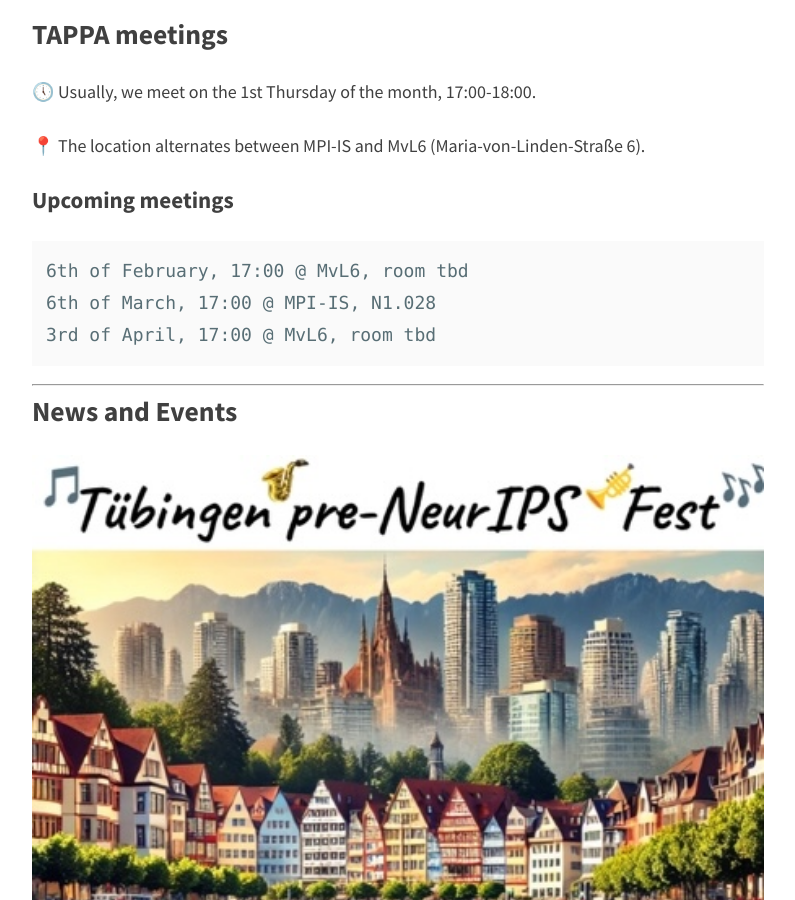
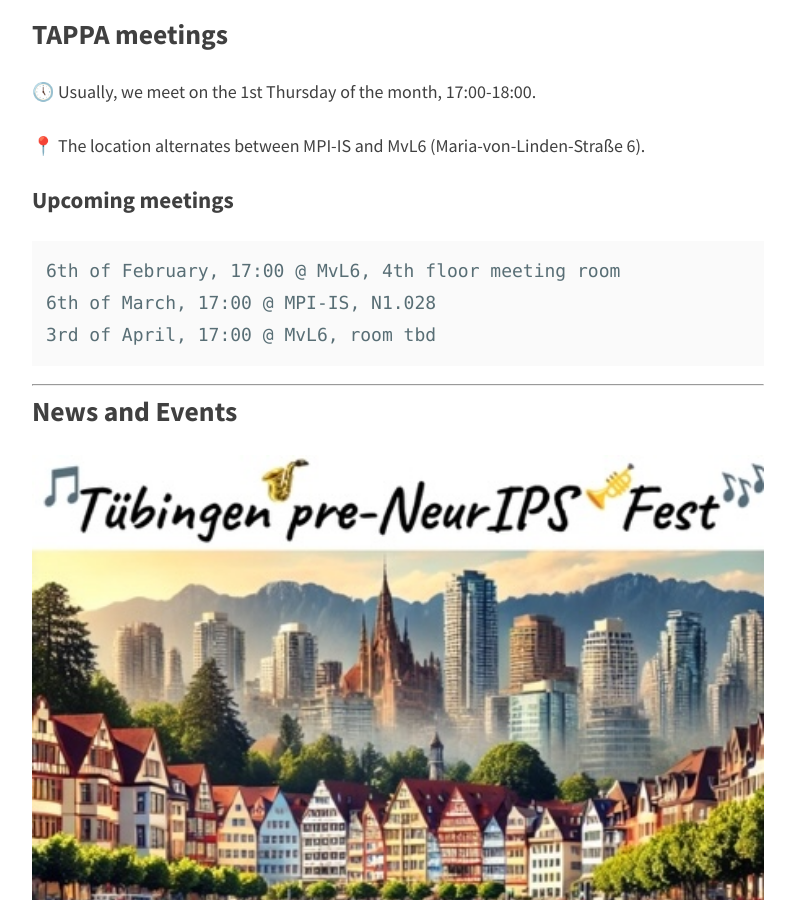
Before and after one commit to tappa-org/tappa-org.github.io, a Jekyll site: the page built from index.md, in a window 1280 px wide and 900 px high, scrolled down 1309 px. Shown: the whole window, without its empty margins (242-1037 px from the left). Built offline with Jekyll 4.4.1, drawn with Linux system fonts in a browser that asks for light colours; nearby versions of some CDN libraries; emoji names are drawn with the system emoji font.

Commit message:
upcoming meetings

```diff
--- a/index.md
+++ b/index.md
@@ -28,7 +28,7 @@ the Tübingen AI ecosystem by addressing common concerns, organizing events, and
 
 ### Upcoming meetings
 {% highlight bash%}
-6th of February, 17:00 @ MvL6, room tbd
+6th of February, 17:00 @ MvL6, 4th floor meeting room
 6th of March, 17:00 @ MPI-IS, N1.028
 3rd of April, 17:00 @ MvL6, room tbd
 {% endhighlight %}
```
